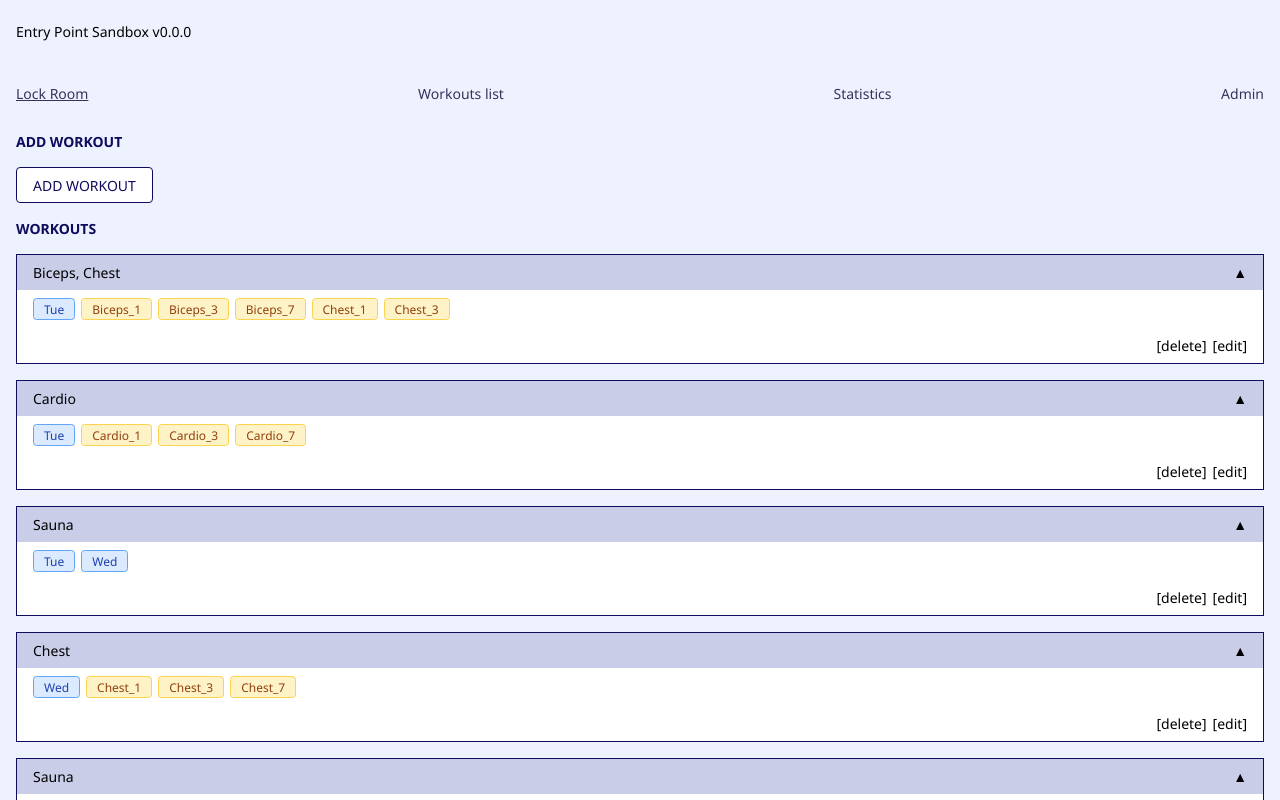
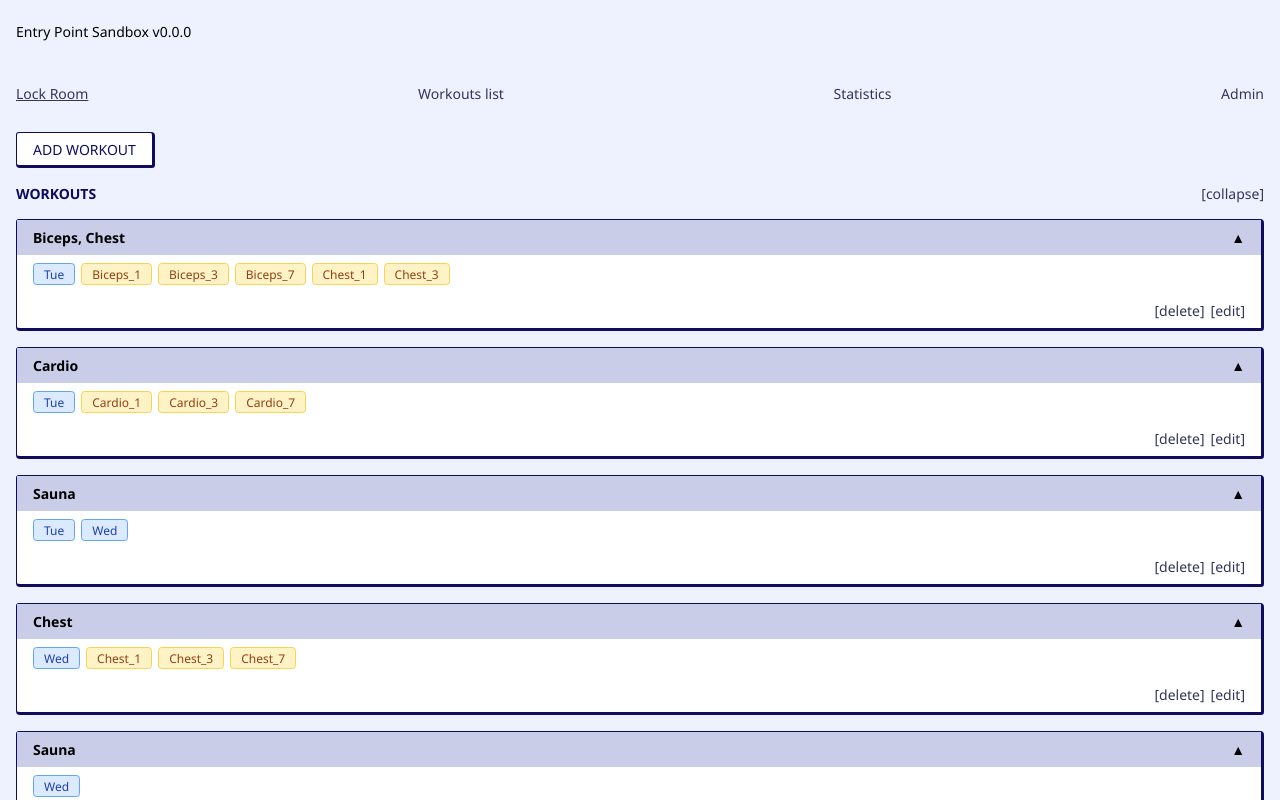
Before and after one commit to carlesfores/workout-tracker, a Vue app: page /workouts-list in a window 1280 px wide. Shown: the top 800 px of the page. Built offline with nearby package versions, Linux system fonts and the light colour scheme.

Commit message:
feat: update

```diff
--- a/src/components/workout-card.vue
+++ b/src/components/workout-card.vue
@@ -1,19 +1,27 @@
 <script setup>
-import { ref, computed } from "vue";
+import { ref, computed, defineEmits } from "vue";
 import workoutStatus from "@/components/workout-status.vue";
+
+const emit = defineEmits([
+  "toggle-collapse",
+  "update-workout",
+  "delete-workout",
+]);
 
 const props = defineProps({
   workout: {
     type: Object,
     required: true,
   },
-  showStatus: {
+  isCollapsed: {
+    type: Boolean,
+    default: false,
+  },
+  preview: {
     type: Boolean,
     default: false,
   },
 });
-
-const isCollapsed = ref(false);
 
 const actions = [
   {
@@ -22,7 +30,7 @@ const actions = [
   },
   {
     label: "edit",
-    action: "edit-workout",
+    action: "update-workout",
   },
 ];
 
@@ -35,11 +43,7 @@ const excercices = computed(() => {
 });
 
 const handleAction = (action) => {
-  console.log(action);
-};
-
-const toggleCollapsed = () => {
-  isCollapsed.value = !isCollapsed.value;
+  emit(action);
 };
 
 const capitalice = (w) => {
@@ -49,21 +53,18 @@ const capitalice = (w) => {
 
 <template>
   <div class="workout-card">
-
-    <div class="workout-card__header" @click="toggleCollapsed">
+    <div class="workout-card__header" @click="handleAction('toggle-collapse')">
       <div class="workout-card__header-title">
         <div>{{ workout.title }}</div>
       </div>
-      <workout-status v-if="showStatus"></workout-status>
-      <div class="workout-card__toggle">
+      <workout-status v-if="preview"></workout-status>
+      <div v-if="!preview" class="workout-card__toggle">
         {{ isCollapsed ? "▼" : "▲" }}
       </div>
     </div>
 
     <transition>
-
       <div v-show="!isCollapsed" class="workout-card__content">
-
         <div class="workout-card__days">
           <div v-for="(day, index) in days" :key="index" class="custom-badge">
             {{ capitalice(day) }}
@@ -77,26 +78,16 @@ const capitalice = (w) => {
           </div>
         </div>
 
-        <!-- <div class="workout-card__excercices">
-          <span
-            v-for="(excercice, index) in excercices"
-            :key="index"
-            class="custom-badge custom-badge--excercice"
-          >
-            {{ capitalice(excercice) }}
-          </span>
-        </div> -->
-
-        <div class="workout-card__actions">
+        <div v-if="!preview" class="workout-card__actions">
           <div
             v-for="({ label, action }, index) in actions"
             :key="index"
+            class="custom-link"
             @click="handleAction(action)"
           >
             [{{ label }}]
           </div>
         </div>
-
       </div>
     </transition>
   </div>
@@ -109,8 +100,10 @@ const capitalice = (w) => {
   width: 100%;
   background-color: #ffffff;
   border: 1px solid #0f0c5d;
-  // box-shadow: rgba(0, 0, 0, 0.02) 0px 1px 3px 0px,
-  //   rgba(27, 31, 35, 0.15) 0px 0px 0px 1px;
+  border-bottom-width: medium;
+  border-left-width: thin;
+  border-right-width: medium;
+  border-radius: 3px 4px 3px 4px;
 
   &__header {
     background-color: #c9cde8;
@@ -121,6 +114,7 @@ const capitalice = (w) => {
     align-items: center;
     cursor: pointer;
     user-select: none;
+    font-weight: bold;
   }
 
   &__toggle {
--- a/src/components/workout-status.vue
+++ b/src/components/workout-status.vue
@@ -6,7 +6,7 @@ const props = defineProps({
   status: {
     type: String,
     default: WORKOUT_STATUS.TODO,
-  }
+  },
 });
 
 const statusClass = computed(() => {
@@ -23,7 +23,6 @@ const statusClass = computed(() => {
     return "workout-status--canceled";
   }
 });
-
 </script>
 
 <template>
--- /dev/null
+++ b/src/composables/workout.js
@@ -0,0 +1,72 @@
+import { ref } from "vue";
+
+export function useWorkout() {
+  const workouts = ref([
+    {
+      id: 1,
+      title: "Biceps, Chest",
+      day: ["tue"],
+      excercices: ["Biceps_1", "Biceps_3", "Biceps_7", "Chest_1", "Chest_3"],
+      collapsed: false,
+    },
+    {
+      id: 2,
+      title: "Cardio",
+      day: ["tue"],
+      excercices: ["Cardio_1", "Cardio_3", "Cardio_7"],
+      collapsed: false,
+    },
+    {
+      id: 3,
+      title: "Sauna",
+      day: ["tue", "wed"],
+      collapsed: false,
+    },
+    {
+      id: 4,
+      title: "Chest",
+      day: ["wed"],
+      excercices: ["Chest_1", "Chest_3", "Chest_7"],
+      collapsed: false,
+    },
+    {
+      id: 5,
+      title: "Sauna",
+      day: ["wed"],
+      collapsed: false,
+    },
+    {
+      id: 6,
+      title: "Cardio, Sauna",
+      day: ["sat", "sun", "mon"],
+      collapsed: false,
+    },
+  ]);
+
+  const findWorkoutById = (workoutId) => {
+    return (
+      (workouts.value || []).find((workout) => workout.id === workoutId) || null
+    );
+  };
+
+  const createWorkout = () => {};
+
+  const updateWorkout = (workoutId) => {};
+
+  const deleteWorkout = (workoutId) => {
+    try {
+      const index = workouts.value.indexOf(workoutId);
+      workouts.value.splice(index, 1);
+    } catch (e) {
+      console.error("Error deleteing workout");
+    }
+  };
+
+  return {
+    workouts,
+    findWorkoutById,
+    createWorkout,
+    updateWorkout,
+    deleteWorkout,
+  };
+}
--- a/src/router/index.js
+++ b/src/router/index.js
@@ -17,9 +17,10 @@ const routes = [
     component: WorkoutsList,
   },
   {
-    path: "/workout",
-    name: "workout",
+    path: '/workout/:workoutId?',
+    name: 'workout',
     component: Workout,
+    props: true
   },
   {
     path: "/statistics",
--- a/src/styles/style.scss
+++ b/src/styles/style.scss
@@ -1,6 +1,7 @@
-html, body {
+html,
+body {
   height: 100%;
-  background-color: #EEF2FF;
+  background-color: #eef2ff;
   font-family: "Noto Sans", sans-serif;
   font-size: 14px;
 }
@@ -13,6 +14,16 @@ html, body {
   display: flex;
   flex-direction: column;
   gap: 16px;
+
+  &__header {
+    display: flex;
+    justify-content: space-between;
+    width: 100%;
+    align-items: center;
+    cursor: pointer;
+    user-select: none;
+  }
+
   &__title {
     color: #0f0c5d;
     font-weight: bold;
@@ -22,6 +33,7 @@ html, body {
     flex-direction: column;
     gap: 16px;
   }
+
   &__button {
     display: flex;
     align-items: center;
@@ -34,10 +46,17 @@ html, body {
     background-color: #ffffff;
     padding: 0px 16px;
     width: fit-content;
+
+    border: 1px solid #0f0c5d;
+    border-bottom-width: medium;
+    border-left-width: thin;
+    border-right-width: medium;
+    border-radius: 3px 4px 3px 4px;
   }
   &__button:hover {
-    color: #ffffff;
-    background-color: #0f0c5d;
+    border-bottom-width: 2px;
+    border-right-width: 2px;
+    transform: translateY(2px);
   }
 }
 
@@ -52,7 +71,7 @@ html, body {
 
   &--excercice {
     background-color: #fef3c7;
-    border: 1px solid #fcd34d;;
+    border: 1px solid #fcd34d;
     color: #92400e;
   }
 
@@ -74,3 +93,11 @@ html, body {
   // --color-blue-700: #1d4ed8;
   // --color-blue-800: #1e40af;
 }
+
+.custom-link {
+  display: flex;
+  align-items: center;
+  height: 100%;
+  cursor: pointer;
+  color: #34345c;
+}
--- a/src/views/home.vue
+++ b/src/views/home.vue
@@ -1,35 +1,12 @@
 <script setup>
-import { ref, computed } from "vue";
+import { computed } from "vue";
 import workoutCard from "@/components/workout-card.vue";
 import { useRouter } from "vue-router";
+import { useWorkout } from "@/composables/workout";
 
 const router = useRouter();
 
-const workouts = ref([
-  {
-    title: "(Biceps + Chest) Workout",
-    day: ["tue"],
-    excercices: ["Biceps_1", "Biceps_3", "Biceps_7"],
-  },
-  {
-    title: "Cardio",
-    day: ["tue"],
-    excercices: ["Cardio_1", "Cardio_3", "Cardio_7"],
-  },
-  {
-    title: "Sauna",
-    day: ["tue", "wed"],
-  },
-  {
-    title: "Chest",
-    day: ["wed"],
-    excercices: ["Chest_1", "Chest_3", "Chest_7"],
-  },
-  {
-    title: "Sauna",
-    day: ["wed"],
-  },
-]);
+const { workouts } = useWorkout();
 
 const today = computed(() => "sat");
 
@@ -46,10 +23,10 @@ const todayWorkouts = computed(() => {
       <div v-if="todayWorkouts.length > 0" class="section-view">
         <div class="section-view__title">FOR TODAY</div>
         <workout-card
-          v-for="(workout, index) in todayWorkouts"
-          :key="index"
+          v-for="workout in todayWorkouts"
+          :key="workout.id"
           :workout="workout"
-          :show-status="true"
+          :preview="true"
         />
       </div>
 
@@ -58,9 +35,6 @@ const todayWorkouts = computed(() => {
         <div>
           You don't have defined workouts for today relax and enjoy the day.
         </div>
-        <!-- <div class="section-view__button" @click="router.push({ path: '/workouts-list' })">
-          CREATE WORKOUT
-        </div> -->
       </div>
     </div>
 
@@ -71,16 +45,6 @@ const todayWorkouts = computed(() => {
         @click="router.push({ path: '/workout' })"
       >
         FREE WORKOUT
-      </div>
-    </div>
-
-    <div class="section-view">
-      <div class="section-view__title">PERSONALIZE</div>
-      <div
-        class="section-view__button"
-        @click="router.push({ path: '/admin' })"
-      >
-        ADMIN PANEL
       </div>
     </div>
   </div>
--- a/src/views/workout.vue
+++ b/src/views/workout.vue
@@ -1,9 +1,24 @@
 <script setup>
+import { computed, ref, onMounted } from "vue";
+import { useWorkout } from "@/composables/workout";
+import { useRouter } from "vue-router";
+
+const router = useRouter();
+
+const { findWorkoutById, createWorkout, updateWorkout, deleteWorkout } =
+  useWorkout();
+
 const props = defineProps({
-  workout: {
-    type: Object,
-    required: true,
+  workoutId: {
+    type: String,
+    default: null,
   },
+});
+
+const workout = ref(null);
+
+onMounted(() => {
+  workout.value = findWorkoutById(props.workoutId);
 });
 </script>
 
@@ -20,7 +35,19 @@ const props = defineProps({
       </div>
 
       <div class="section-view">
-        <div class="section-view__button">CREATE</div>
+        <div
+          v-if="!workout"
+          class="section-view__button"
+          @click="createWorkout"
+        >
+          CREATE
+        </div>
+        <div v-if="workout" class="section-view__button" @click="updateWorkout">
+          UPATE
+        </div>
+        <div v-if="workout" class="section-view__button" @click="deleteWorkout">
+          DELETE
+        </div>
       </div>
     </div>
   </div>
--- a/src/views/workouts-list.vue
+++ b/src/views/workouts-list.vue
@@ -1,47 +1,49 @@
 <script setup>
-import { ref } from "vue";
+import { computed, ref } from "vue";
 import workoutCard from "@/components/workout-card.vue";
-
 import { useRouter } from "vue-router";
+import { useWorkout } from "@/composables/workout";
 
 const router = useRouter();
+const { workouts, deleteWorkout } = useWorkout();
 
-const workouts = ref([
-  {
-    title: "Biceps, Chest",
-    day: ["tue"],
-    excercices: ["Biceps_1", "Biceps_3", "Biceps_7", "Chest_1", "Chest_3"],
-  },
-  {
-    title: "Cardio",
-    day: ["tue"],
-    excercices: ["Cardio_1", "Cardio_3", "Cardio_7"],
-  },
-  {
-    title: "Sauna",
-    day: ["tue", "wed"],
-  },
-  {
-    title: "Chest",
-    day: ["wed"],
-    excercices: ["Chest_1", "Chest_3", "Chest_7"],
-  },
-  {
-    title: "Sauna",
-    day: ["wed"],
-  },
-  {
-    title: "Cardio, Sauna",
-    day: ["sat", "sun", "mon"],
+const collapsedWorkoutCards = ref([]);
+
+const hasWorkouts = computed(() => {
+  return workouts.value.length > 0;
+});
+
+const isCollapsed = (workoutId) => {
+  return collapsedWorkoutCards.value.includes(workoutId);
+};
+
+const collapseAll = () => {
+  collapsedWorkoutCards.value = [];
+
+  for (let workout of workouts.value) {
+    collapsedWorkoutCards.value.push(workout.id);
   }
-]);
+};
+
+const togglecollapse = (workoutId) => {
+  const index = collapsedWorkoutCards.value.indexOf(workoutId);
+
+  if (index > -1) {
+    collapsedWorkoutCards.value.splice(index, 1);
+  } else {
+    collapsedWorkoutCards.value.push(workoutId);
+  }
+};
+
+const goToWorkout = (workoutId = null) => {
+  router.push({ path: `/workout/${workoutId}`, params: workoutId });
+};
 </script>
 
 <template>
   <div class="workouts-list-view">
     <div class="workouts-list-view__content">
       <div class="section-view">
-        <div class="section-view__title">ADD WORKOUT</div>
         <div
           class="section-view__button"
           @click="router.push({ path: '/workout' })"
@@ -51,12 +53,27 @@ const workouts = ref([
       </div>
 
       <div class="section-view">
-        <div class="section-view__title">WORKOUTS</div>
-        <div v-if="workouts.length === 0">No workouts created.</div>
+        <div class="section-view__header">
+          <div class="section-view__title">WORKOUTS</div>
+          <div
+            v-if="hasWorkouts"
+            class="section-view__actions custom-link"
+            @click="collapseAll"
+          >
+            [collapse]
+          </div>
+        </div>
+
+        <div v-if="!hasWorkouts">No workouts created.</div>
+
         <workout-card
-          v-for="(workout, index) in workouts"
-          :key="index"
+          v-for="workout in workouts"
+          :key="workout.id"
           :workout="workout"
+          :is-collapsed="isCollapsed(workout.id)"
+          @toggle-collapse="togglecollapse(workout.id)"
+          @update-workout="goToWorkout(workout.id)"
+          @delete-workout="deleteWorkout(workout.id)"
         />
       </div>
     </div>
```
